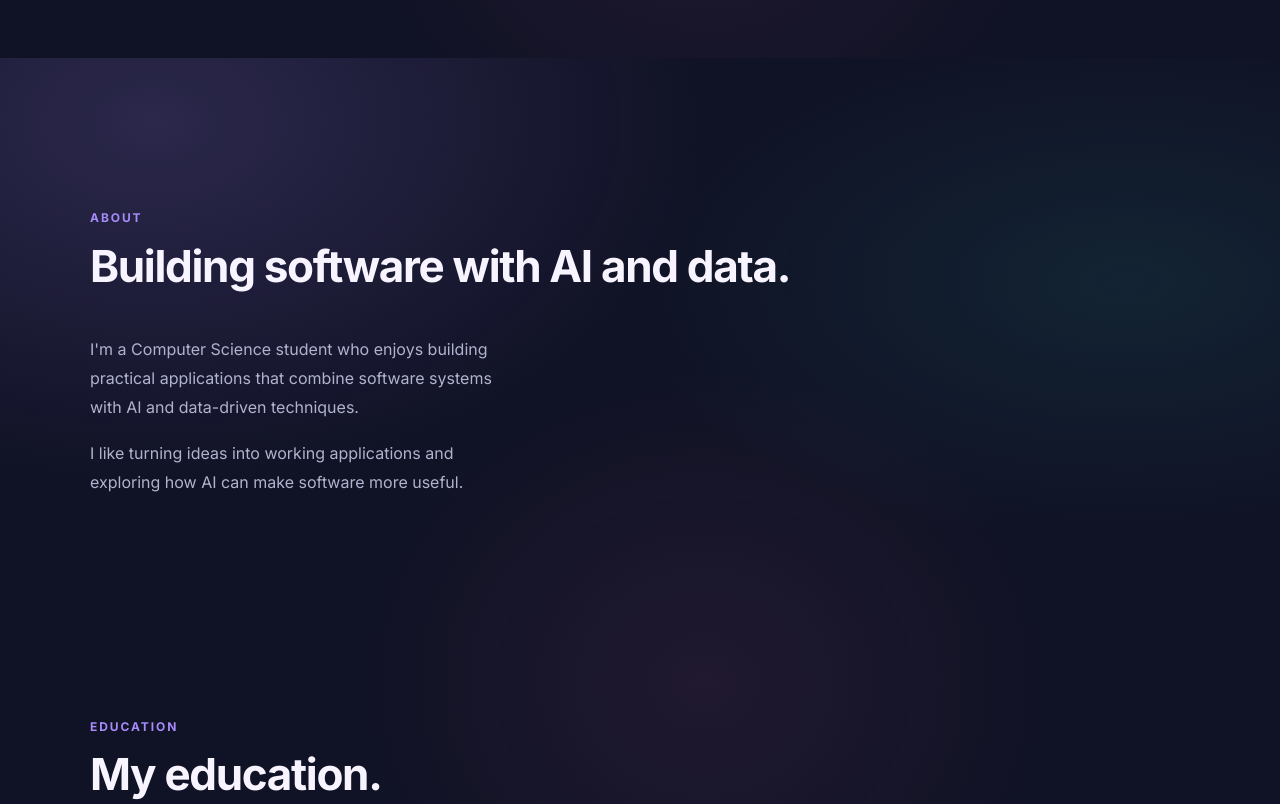
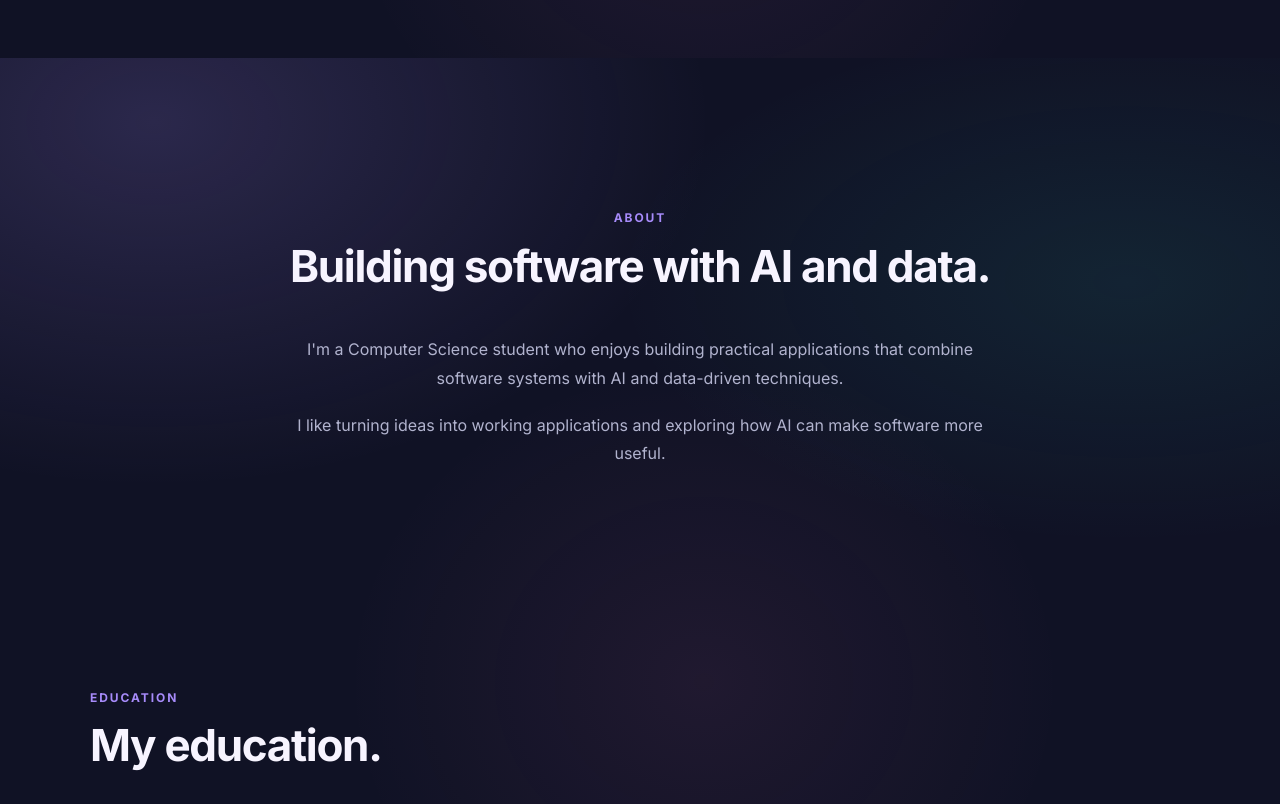
Before and after one commit to riyav-star/portfolio, a Next.js app in the folder portfolio/: page / in a window 1280 px wide. Shown: the part 742-1546 px from the top of the page. Built offline with nearby package versions, Linux system fonts and the light colour scheme.

Commit message:
Update globals.css

```diff
--- a/portfolio/src/app/globals.css
+++ b/portfolio/src/app/globals.css
@@ -773,27 +773,22 @@ a {
   color: var(--foreground);
 }
 
-
 /* =========================================================
    ABOUT
 ========================================================= */
+
+#about {
+  text-align: center;
+}
 
 .about-content {
   display: grid;
 
-  grid-template-columns: 1fr 1.5fr;
-
-  gap: 70px;
-
-  margin-top: 45px;
-
-  align-items: center;
-}
-
-.about-image {
-  display: flex;
-
-  justify-content: center;
+  grid-template-columns: 1fr;
+
+  max-width: 720px;
+
+  margin: 45px auto 0;
 }
 
 .profile-photo {
```
